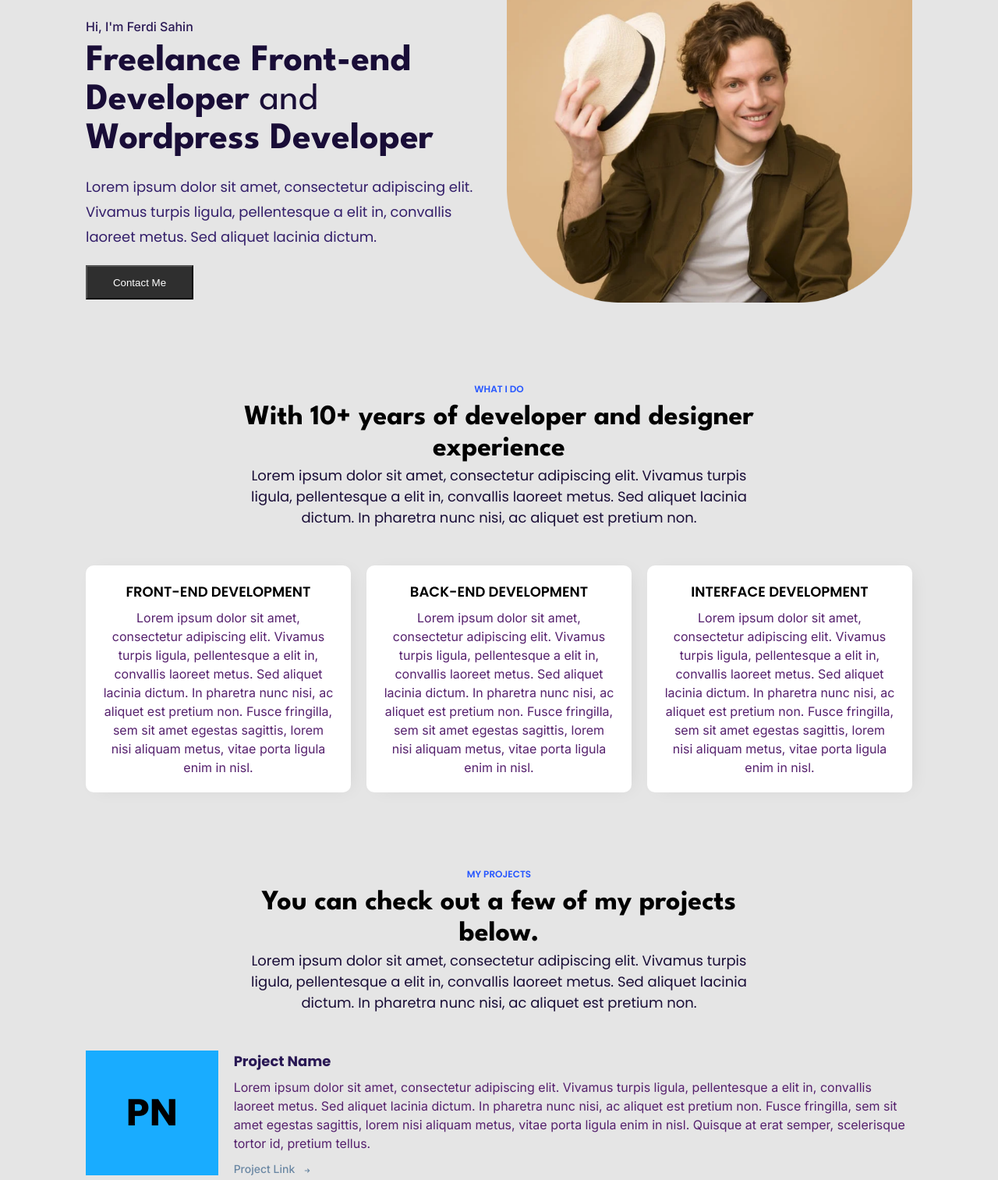
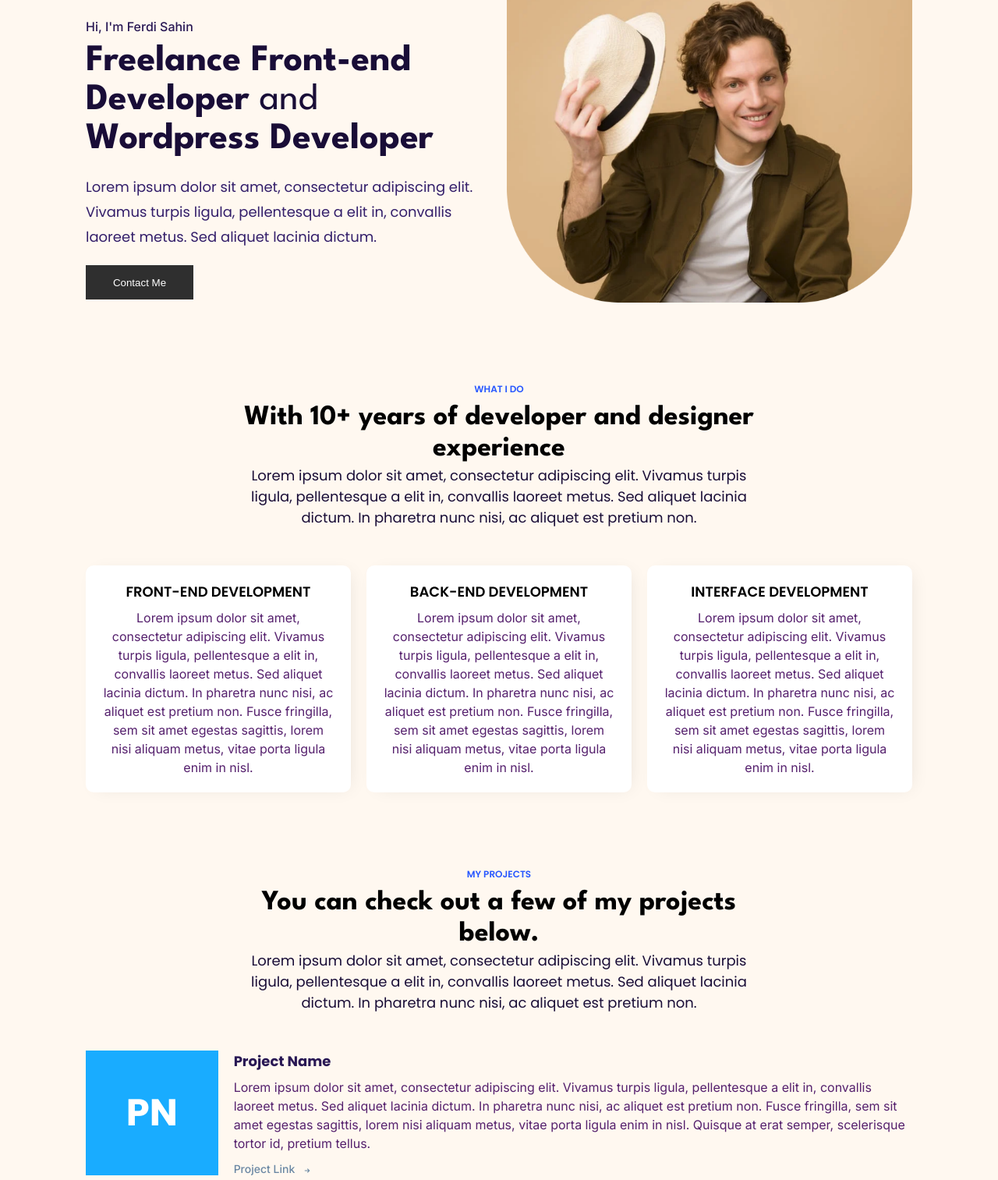
Before and after one commit to ni8coder/portfolio, a plain HTML site: page index.html in a window 1280 px wide. Shown: the part 51-1564 px from the top of the page at 78% size. Drawn offline with Linux system fonts and the light colour scheme.

Commit message:
fix background color and button border issue

```diff
--- a/styles.css
+++ b/styles.css
@@ -6,7 +6,7 @@ body {
   font-size: 16px;
   font-weight: 400;
   line-height: 24px;
-  background: #E5E5E5;
+  background: #FFF8F0;
 }
 
 .major-heading-font {
@@ -96,6 +96,7 @@ body {
   color: #FFFFFF;
   font-weight: 500;
   line-height: 19px;
+  border-width: 0;
 }
 
 #contact-button:hover {
@@ -210,6 +211,7 @@ body {
   font-weight: 700;
   line-height: 72px;
   text-align: center;
+  color: #FFFFFF;
 
 }
 
```
